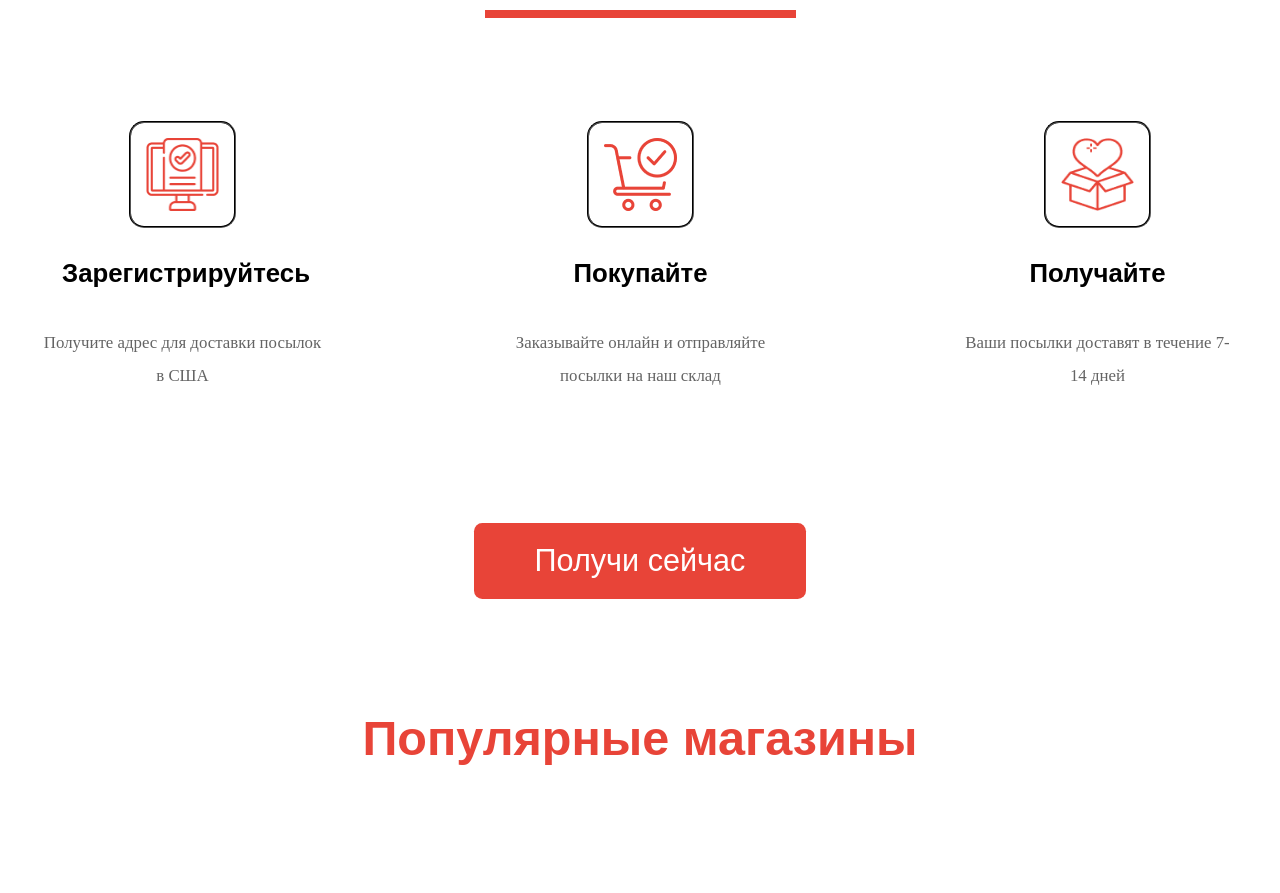
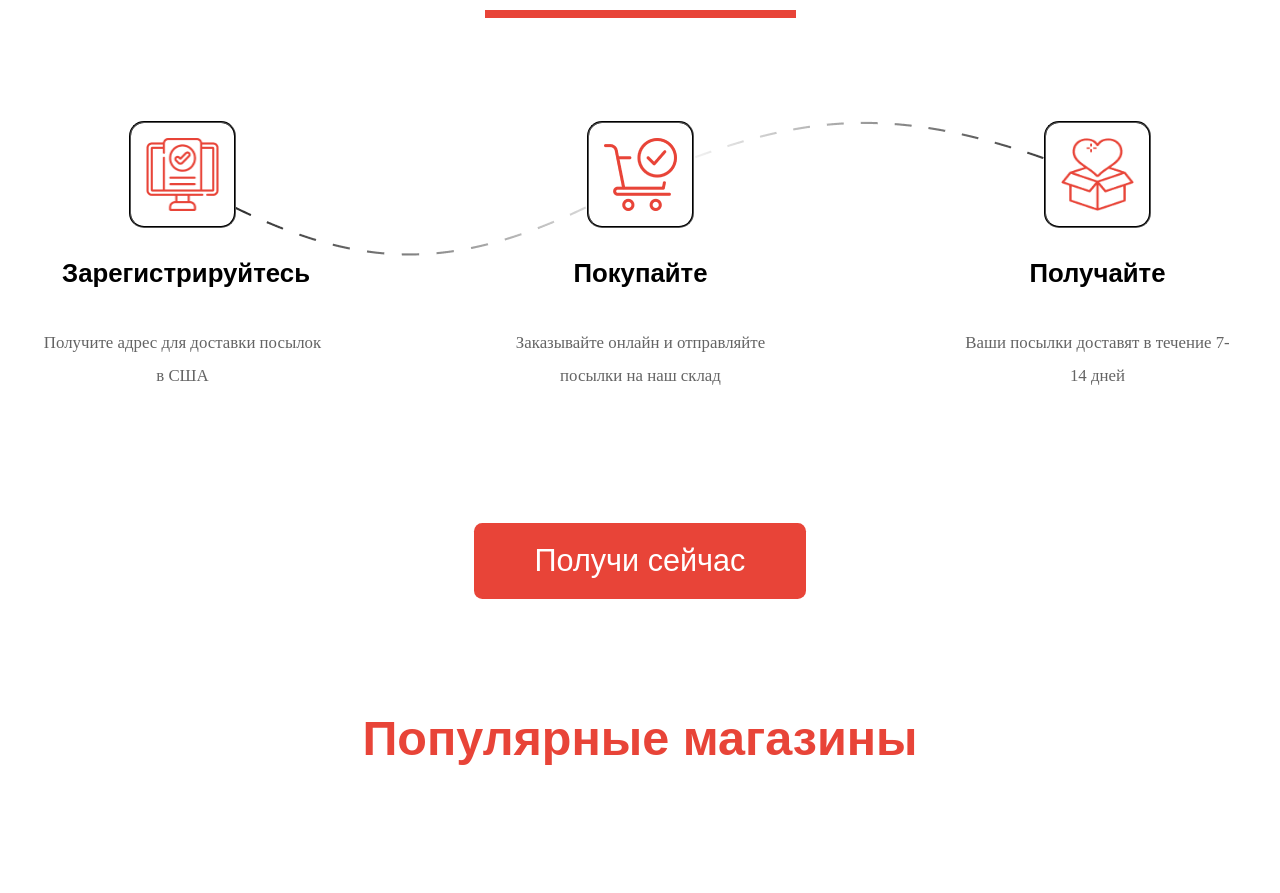
Before and after one commit to shakurovoleg42/oryx, a React (Vite) app: page / in a window 1280 px wide. Shown: the part 900-1793 px from the top of the page. Built offline with nearby package versions, Linux system fonts and the light colour scheme.

Commit message:
fixed second section

```diff
--- a/src/components/SecondSection/Order/order.scss
+++ b/src/components/SecondSection/Order/order.scss
@@ -34,13 +34,19 @@
 }
 
 .clue {
+  background-image: url('../../../assets/img/elements/rectangle.png');
+  background-repeat: no-repeat;
+  background-position: center top; /* Центрировать по горизонтали и оставить по вертикали вверху */
+  // background-size: cover; /* Масштабировать фоновое изображение, чтобы оно полностью покрывало контейнер */
   display: flex;
   align-items: center;
   margin-top: 71px;
   flex-direction: row;
-  flex-wrap: wrap;
+  // flex-wrap: wrap;
   justify-content: center;
+  position: relative;
 }
+
 
 .clue .clue-item {
   display: flex;
@@ -50,6 +56,7 @@
 }
 
 .clue .clue-item-img {
+  background-color: #FFFFFF;
   width: 73px;
   height: 73px;
   border-style: groove;
```
Also changed, not shown: src/components/SecondSection/Order/Order.jsx (indentation only).
